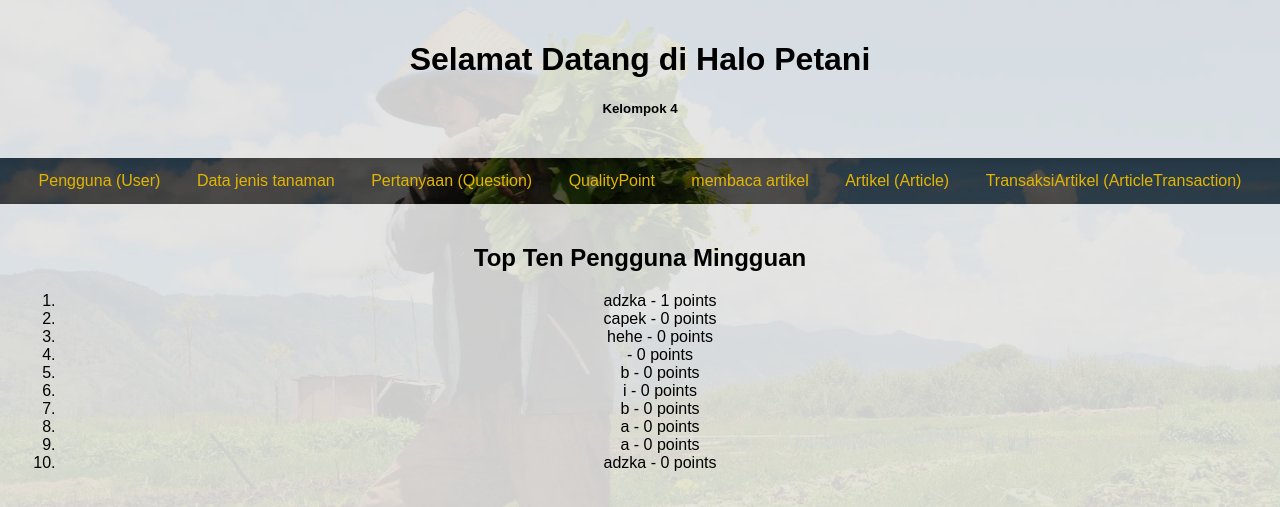
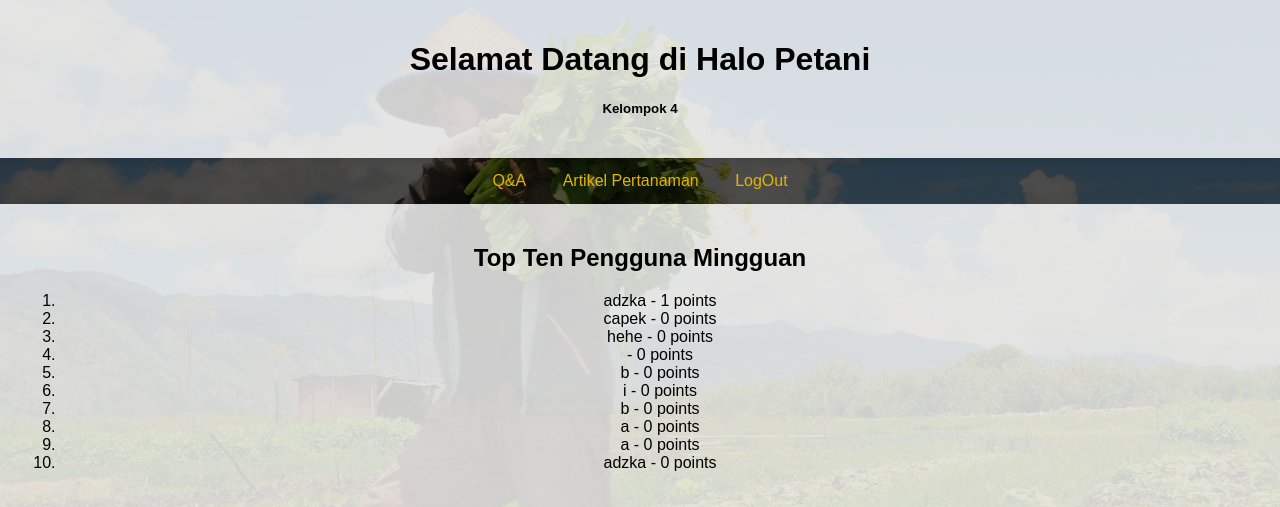
Before and after one commit to AgilHD/HaloPetani, a PHP site: page /menu.php in a window 1280 px wide. Shown: the top 507 px of the page. Run offline with PHP 8.4, Linux system fonts and the light colour scheme; data comes from the database, SQL or seed files in the repository.

Commit message:
Update menu.php

```diff
--- a/haloPetani/menu.php
+++ b/haloPetani/menu.php
@@ -83,13 +83,9 @@
     </header>
     <nav>
         <ul>
-            <li><a href="login-pengguna.php">Pengguna (User)</a></li>
-            <li><a href="list-tanaman.php">Data jenis tanaman</a></li>
-            <li><a href="question.php">Pertanyaan (Question)</a></li>
-            <li><a href="point-kualitas.php">QualityPoint</a></li>
-            <li><a href="bacaartikel.php">membaca artikel</a></li>
-            <li><a href="artikel.php">Artikel (Article)</a></li>
-            <li><a href="transaksi-artikel.php">TransaksiArtikel (ArticleTransaction)</a></li>
+            <li><a href="question.php">Q&A</a></li>
+            <li><a href="bacaartikel.php">Artikel Pertanaman</a></li>
+            <li><a href="login-pengguna.php">LogOut</a></li>
         </ul>
     </nav>
     <div class="menu-section">
```
